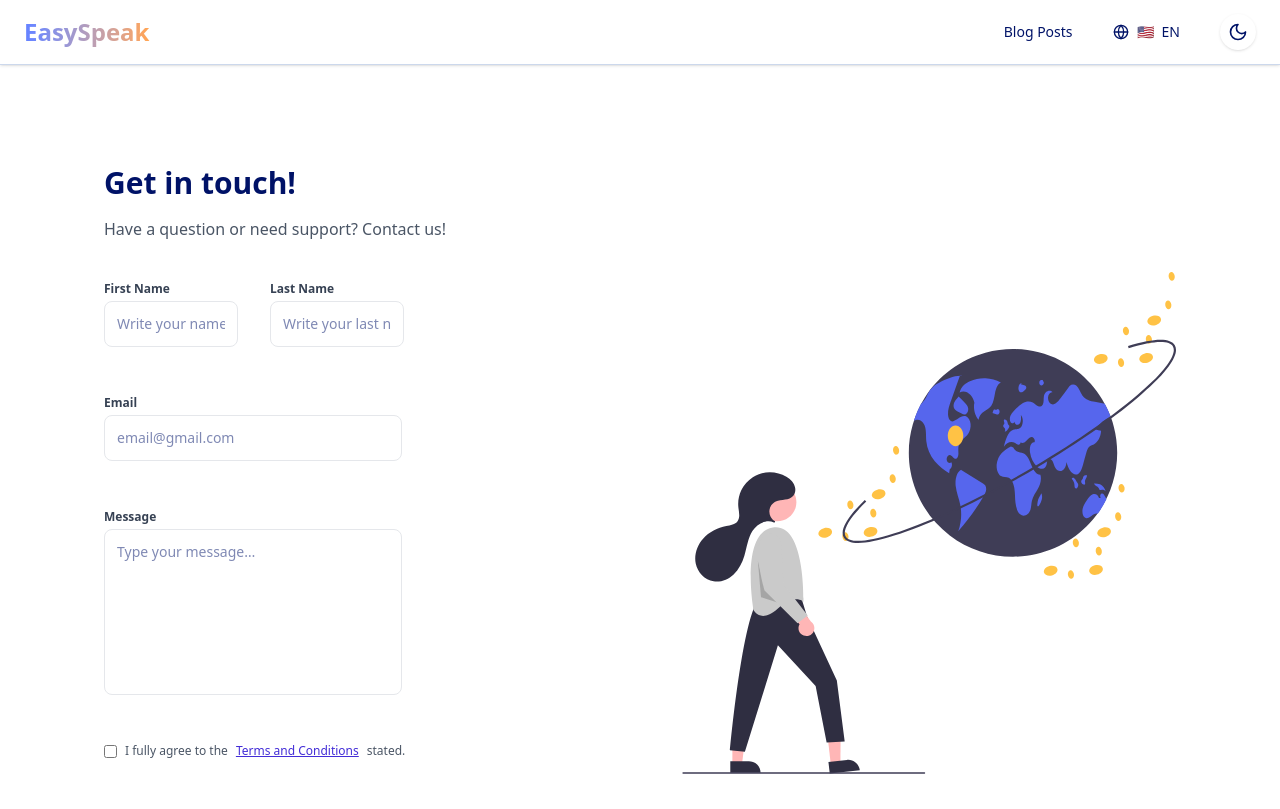
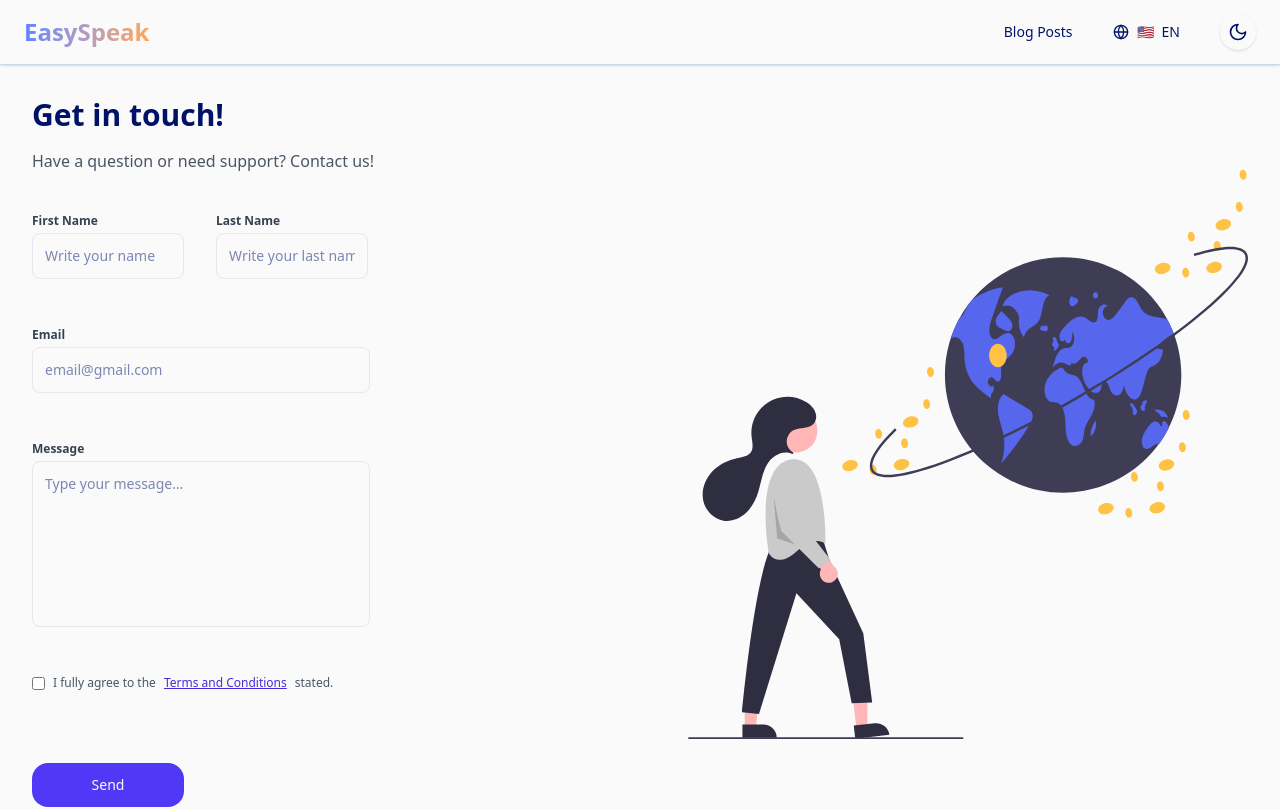
Before and after one commit to Pakistanka/easy-speak-with-ai, a Next.js app: page /en in a window 1280 px wide. Shown: the top 809 px of the page. Built offline with nearby package versions, Linux system fonts and the light colour scheme.

Commit message:
add tailwind padding and variables into code

```diff
--- a/src/shared/styles/globals.css
+++ b/src/shared/styles/globals.css
@@ -25,7 +25,7 @@
 
 @layer base {
   :root {
-    --background: oklch(100% 0 0);
+    --background: #FAFAFA;
     --foreground: oklch(25% 0.15 260);
     --card: oklch(98% 0.01 260);
     --card-foreground: oklch(25% 0.15 260);
@@ -42,6 +42,25 @@
     --border: oklch(88% 0.03 260);
     --input: oklch(88% 0.03 260);
     --ring: oklch(65% 0.2 270);
+
+    --color-black: #161618;
+    --color-white: #FAFAFA;
+    --color-dark-grey: #797979;
+    --color-grey: #CACACA;
+    --color-light-grey: #E8E6B9;
+    --color-midnight-blue: #2F2E41;
+    --color-dark-blue: #3F3D56;
+    --color-blue: #5666ED;
+    --color-light-blue: #BCB7FA;
+    --color-pastel-blue: #DED7FF;
+    --color-yellow: #FCA345;
+    --color-brilge: #FFFFEB;
+    --color-pink: #E466A8;
+    --color-light-pink: #FFBBBB;
+    --color-success: #107832;
+    --color-failure: #E3423C;
+    --color-theme-bg: #BBC2FA;
+    --color-theme-active: #E0E3FF;
   }
 
   .dark {
--- a/src/widgets/LandingPage/ui/LandingPage.tsx
+++ b/src/widgets/LandingPage/ui/LandingPage.tsx
@@ -1,7 +1,7 @@
 export const LandingPage = () => {
   return (
 
-    <div className="min-h-screen flex items-center justify-center flex-wrap py-25 px-26">
+    <div className="min-h-screen flex items-center justify-center flex-wrap sm:py-8 sm:px-8 py-6 px-6">
       {/* Общий контейнер */}
       <section className="flex flex-col w-full justify-baseline md:flex-row">
         {/* Картинка */}
@@ -13,7 +13,7 @@ export const LandingPage = () => {
           />
         </div>
         {/* Форма */}
-        <div className="w-full bg-white flex flex-col md:h-181 md:w-158">
+        <div className="w-full bg-[var(--background)] flex flex-col md:h-181 md:w-158">
           <h2 className="text-2xl sm:text-3xl font-bold mb-4">Get in touch!</h2>
           <p className="text-gray-600 mb-10 text-sm sm:text-base">
             Have a question or need support? Contact us!
```
Also changed, not shown: tsconfig.json (+22 -6 lines).
